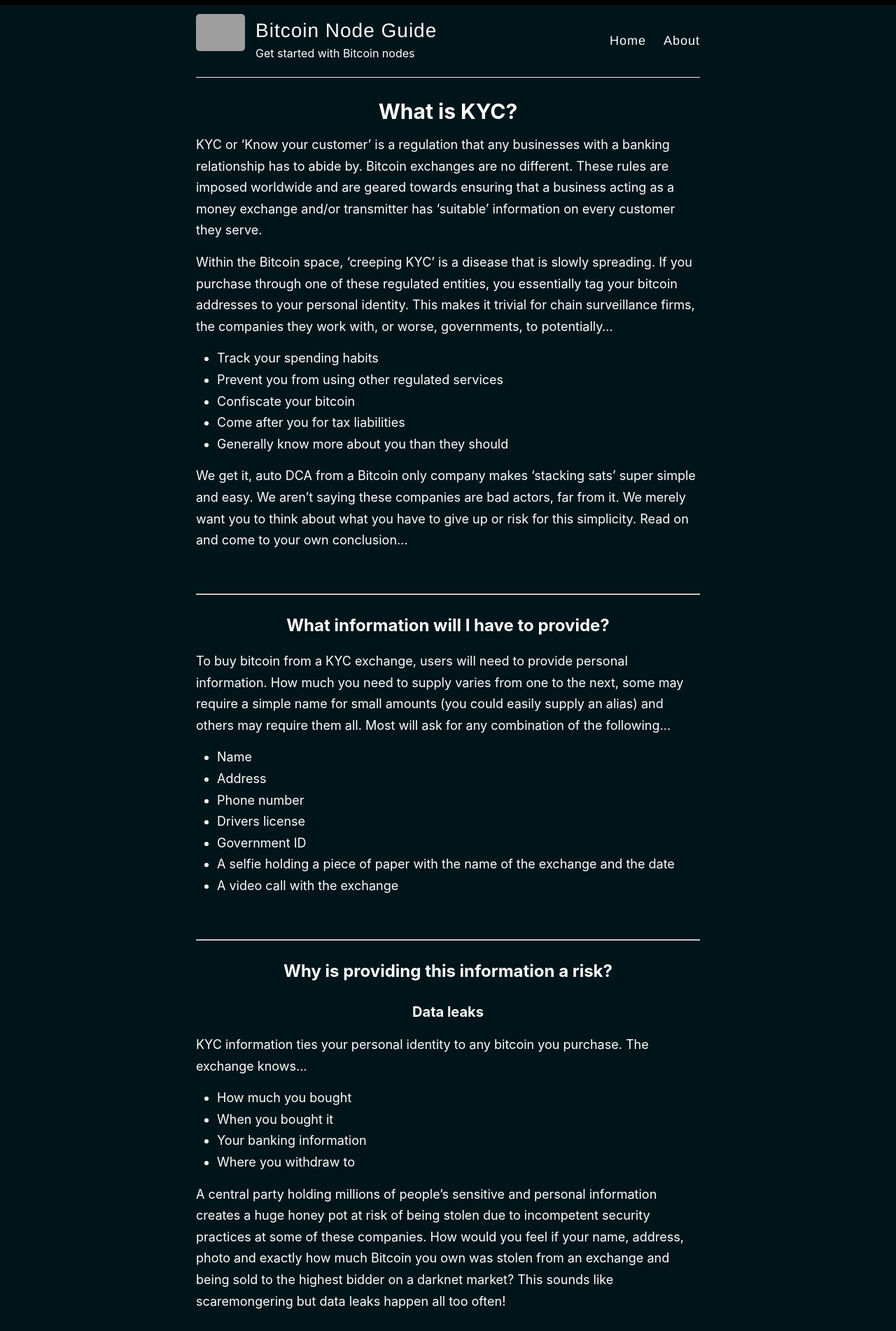
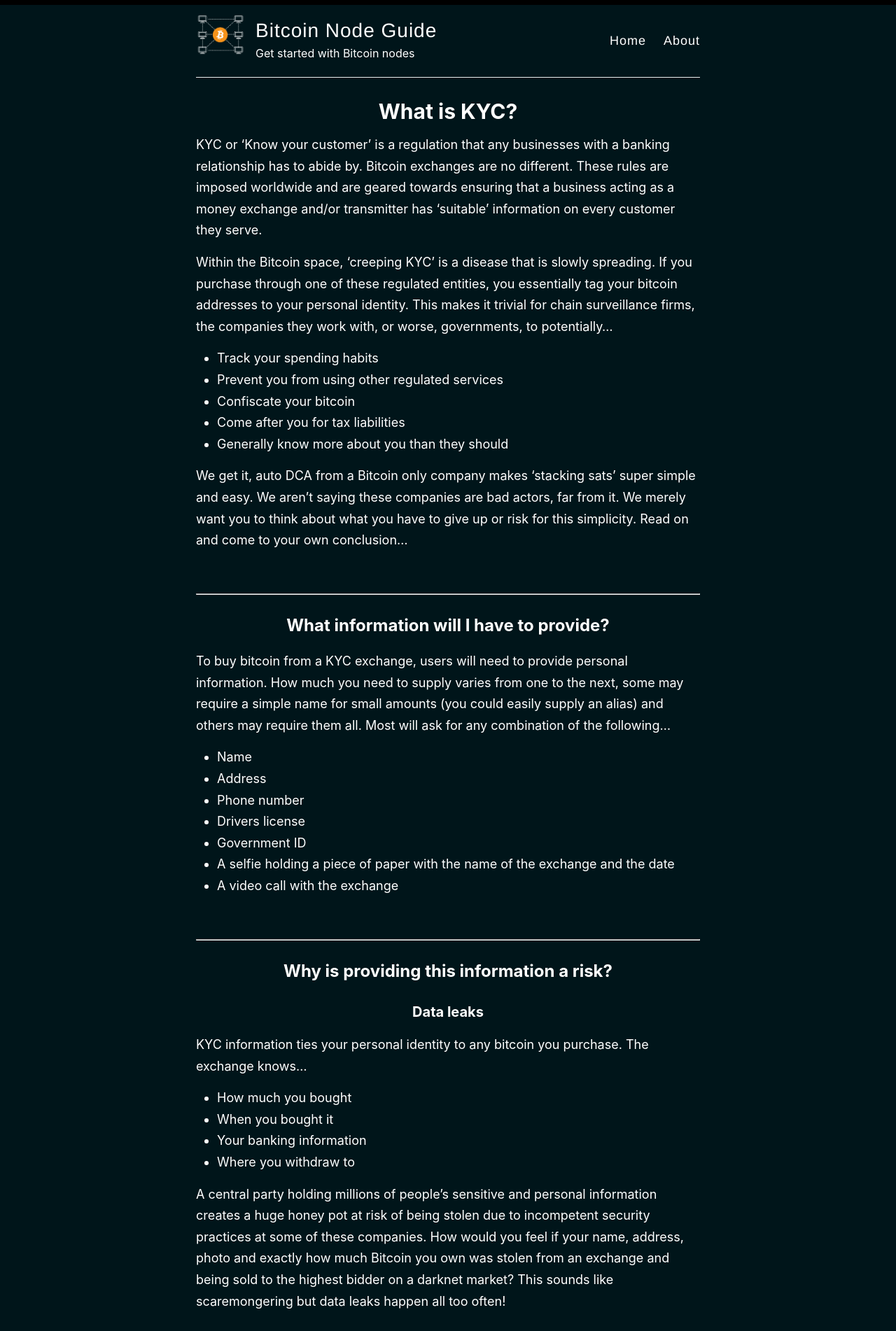
Before and after one commit to BitcoinQnA/node-guide, a Jekyll site: the page built from index.html, in a window 1280 px wide. Shown: the top 1902 px of the page at 70% size. Built offline with Jekyll 4.4.1, drawn with Linux system fonts in a browser that asks for light colours; the list of posts is cut into pages by our own code.

Commit message:
Update _config.yml

```diff
--- a/_config.yml
+++ b/_config.yml
@@ -12,7 +12,7 @@ author:
 description: Get started with Bitcoin nodes
 
 # URL of your avatar or profile pic (you could use your GitHub profile pic)
-avatar: /images/Logo.png
+avatar: /images/Logo1.png
 
 #
 # Flags below are optional
```
